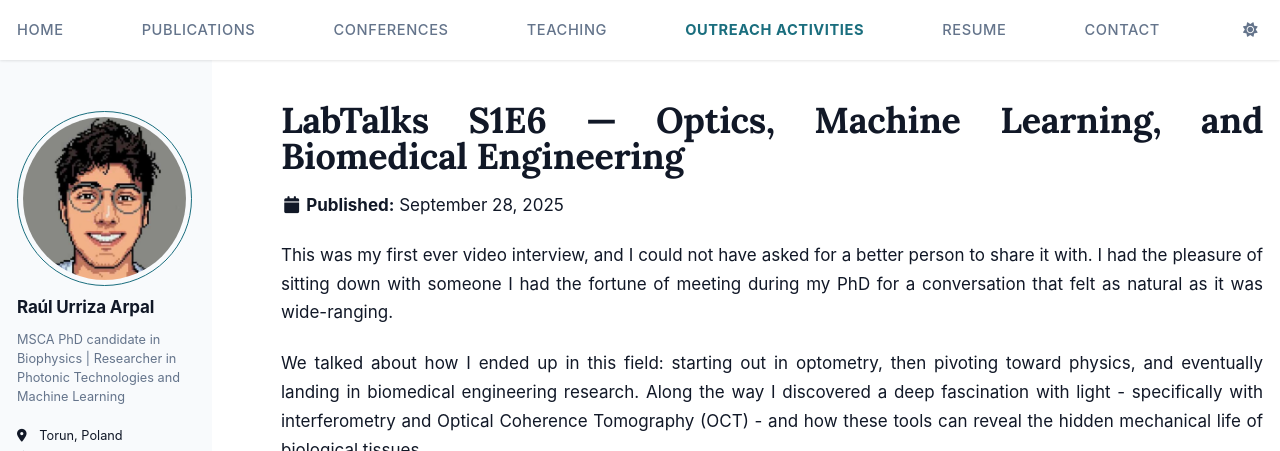
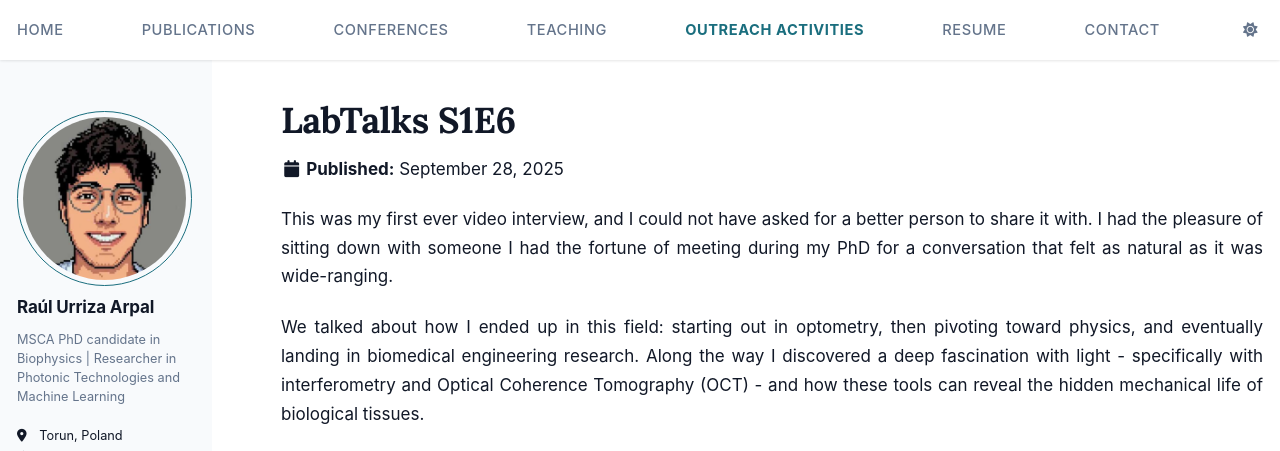
Before and after one commit to RaulUrriza/raulurriza.github.io, a Jekyll site: the page built from _outreach/labtalks.md, in a window 1280 px wide and 1393 px high, cut to the strip 0-451 px from the top of the window. Built offline with Jekyll 4.4.1, drawn with Linux system fonts in a browser that asks for light colours; some web fonts are replaced; a script bundle is joined from its source files by our own code; library files that are not in the unit come from our copies.

Commit message:
Update labtalks.md

```diff
--- a/_outreach/labtalks.md
+++ b/_outreach/labtalks.md
@@ -1,5 +1,5 @@
 ---
-title: "LabTalks S1E6 — Optics, Machine Learning, and Biomedical Engineering"
+title: "LabTalks S1E6"
 excerpt: "I had the pleasure of joining LabTalks for Season 1 Episode 6, where I talked about my journey. I am grateful to [LabTalks](https://www.youtube.com/@LabTalksPlus) for the invitation and for the thoughtful questions that made this conversation so enjoyable."
 collection: outreach
 date: 2025-09-28
```
